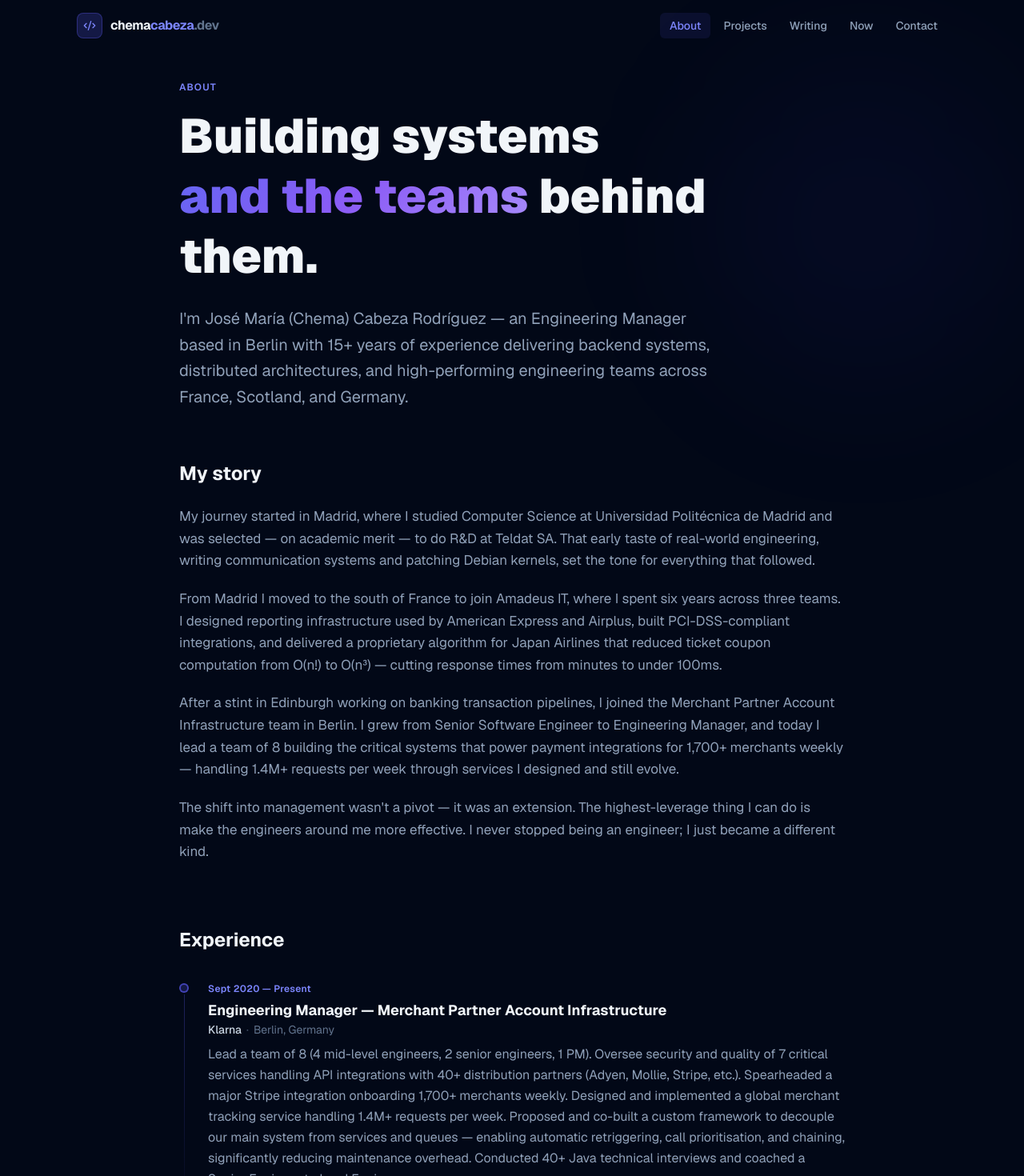
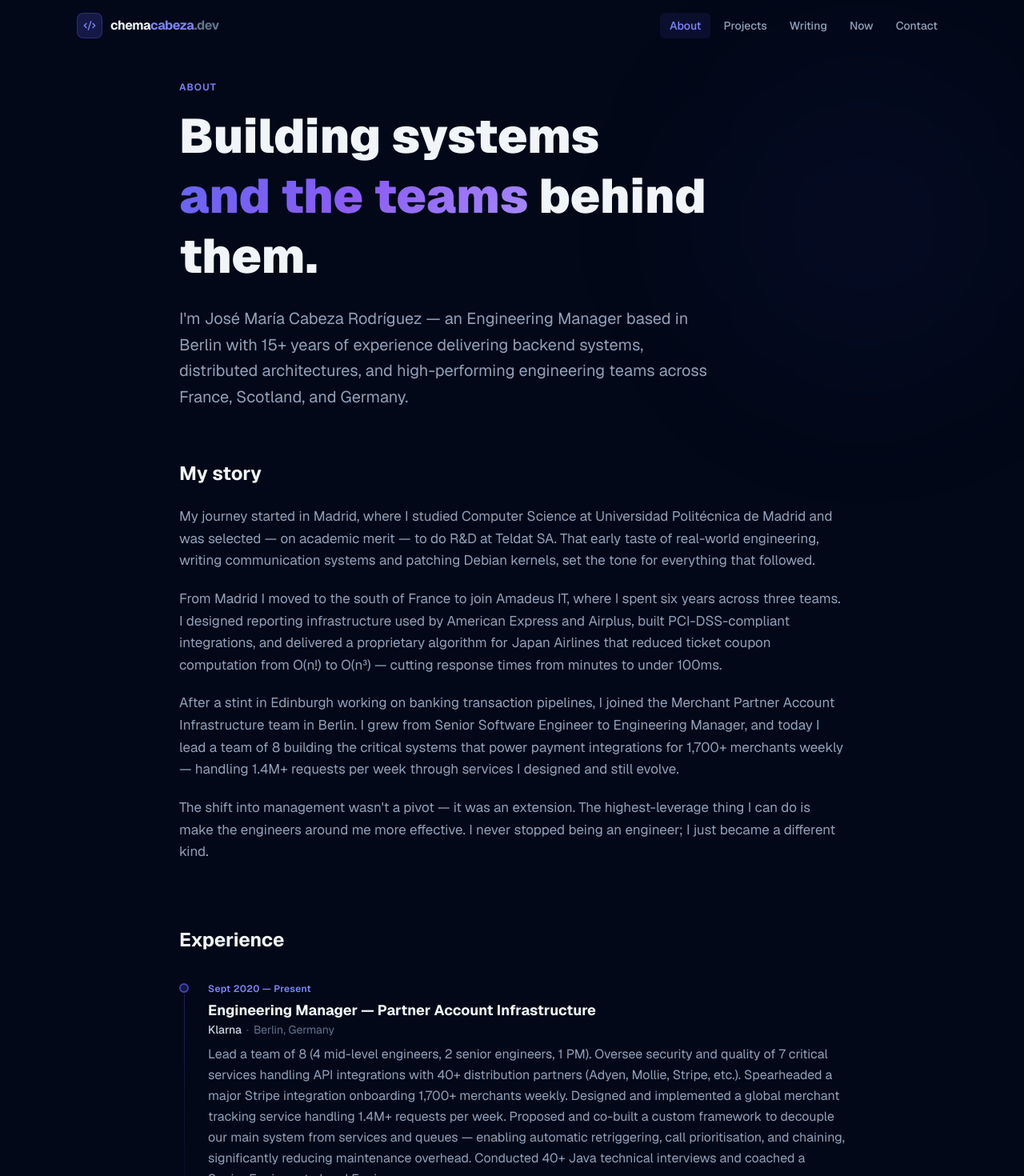
Before and after one commit to chemacabeza/chemacabeza-dev, a Next.js app: page /about in a window 1280 px wide. Shown: the top 1470 px of the page at 80% size. Built offline with nearby package versions, Linux system fonts and the light colour scheme.

Commit message:
Fixing the application

```diff
--- a/app/about/page.tsx
+++ b/app/about/page.tsx
@@ -11,7 +11,7 @@ export const metadata: Metadata = createMetadata({
 const experience = [
     {
         period: "Sept 2020 — Present",
-        role: "Engineering Manager — Merchant Partner Account Infrastructure",
+        role: "Engineering Manager — Partner Account Infrastructure",
         company: "Klarna",
         location: "Berlin, Germany",
         description:
@@ -128,7 +128,7 @@ export default function AboutPage() {
                         <span className="gradient-text">and the teams</span> behind them.
                     </h1>
                     <p className="text-xl text-slate-400 leading-relaxed max-w-2xl">
-                        I&apos;m José María (Chema) Cabeza Rodríguez — an Engineering Manager based in Berlin with
+                        I&apos;m José María Cabeza Rodríguez — an Engineering Manager based in Berlin with
                         15+ years of experience delivering backend systems, distributed architectures, and
                         high-performing engineering teams across France, Scotland, and Germany.
                     </p>
```
